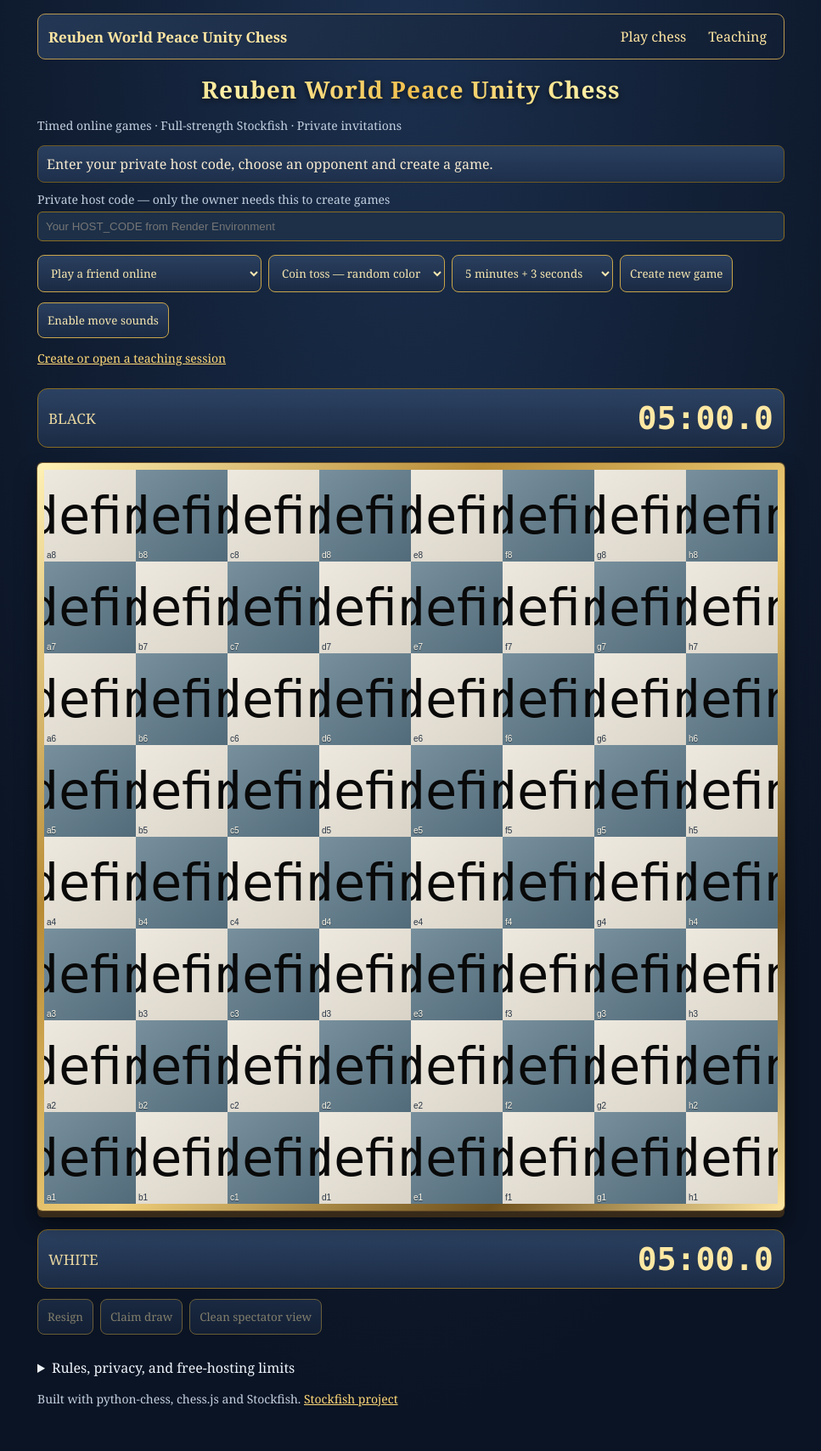
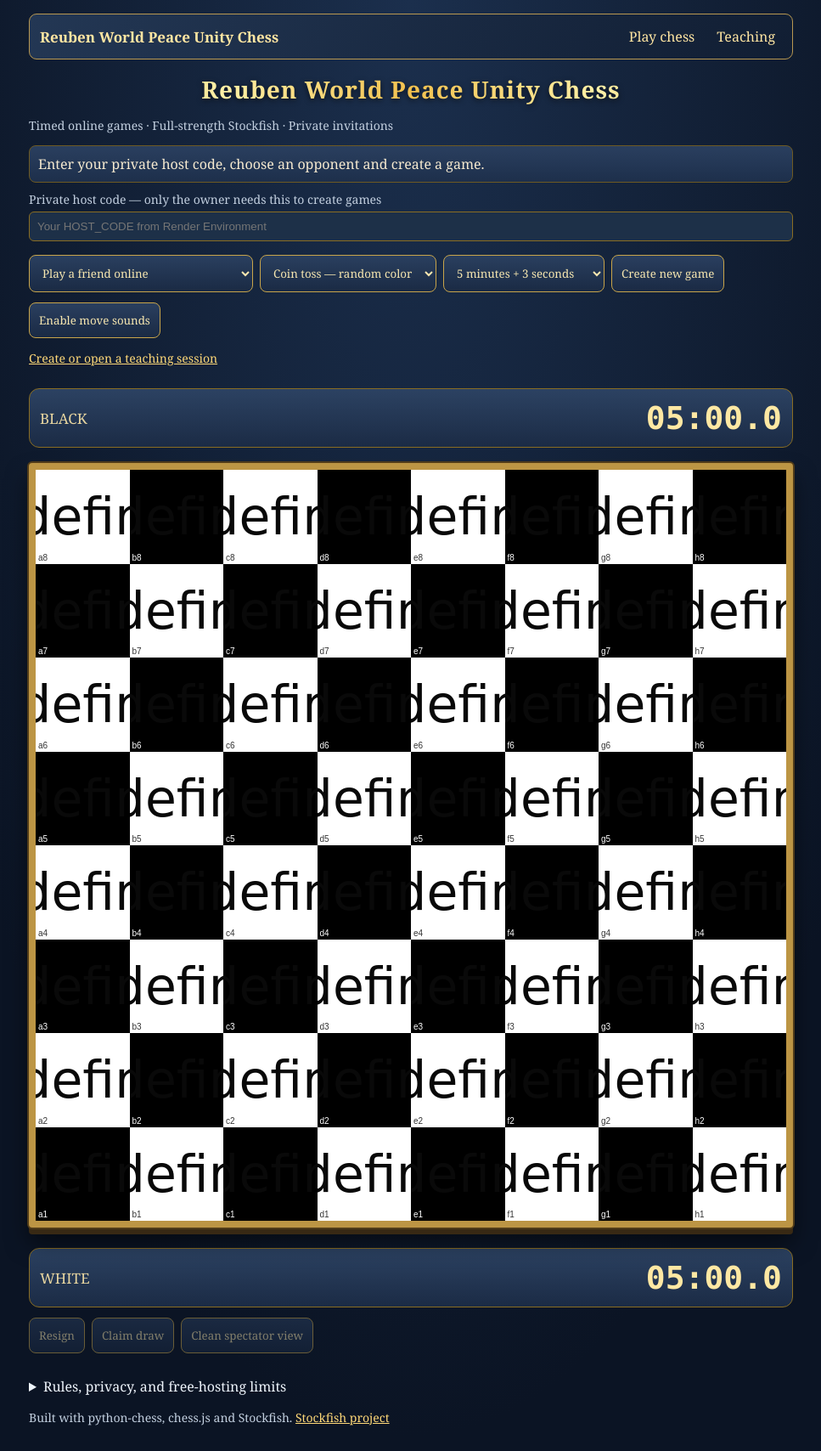
Before and after one commit to python4peace/world-peace-chess-render, a Flask app: page / in a window 1280 px wide. Shown: the whole page at 85% size, without its empty margins (156-1123 px from the left). Before the commit the page ends 1656 px from the top, so only its background shows below. Run offline with Flask 3, Linux system fonts and the light colour scheme; parts of the project's set-up code (start-up, migrations or seed data) failed here and were passed over; some libraries are stand-ins or nearby versions.

Commit message:
Add upright shaded royal pieces and white-black squares

```diff
--- a/static/theme.js
+++ b/static/theme.js
@@ -1,39 +1,236 @@
-/* Reuben World Peace Unity Chess — upright, spaced, high-contrast revision.
-   Load after royal-theme.js. Replaces only the earlier theme.js add-on.
-   Existing SVG artwork and all game controls remain unchanged. */
-(function(){'use strict';
-var css=`
-/* Wider on desktop, still responsive on phones. No tilted or rotated board. */
-main{max-width:880px}
-#board{--piece-h:94%;position:relative;isolation:isolate;transform:none;perspective:none;display:grid;grid-template-columns:repeat(8,minmax(0,1fr));margin-top:18px;margin-bottom:22px;overflow:hidden;border:8px solid transparent;border-radius:6px;background:linear-gradient(#1b2027,#1b2027) padding-box,linear-gradient(135deg,#fff1b5,#b88b35 30%,#efce79 55%,#6e501c 80%,#ffe7a1) border-box;box-shadow:0 0 0 1px #644c27,0 8px 0 #382a19,0 15px 25px #0008}
-#board .sq{position:relative;min-width:0;min-height:0;aspect-ratio:1;overflow:hidden;transform:none;perspective:none;padding:0;border:0;border-radius:0;isolation:isolate}
-/* Neutral squares distinguish both white and black armies. */
-#board .sq.light{background:linear-gradient(140deg,#eee9df,#d9d3c7)}
-#board .sq.dark{background:linear-gradient(140deg,#78909d,#526b7a)}
-#board .sq:hover:not(:disabled){transform:none;box-shadow:inset 0 0 0 3px #e8ba51}
-#board .sq.selected{box-shadow:inset 0 0 0 4px #ffda72!important}
-/* Fit the entire standing SVG within the square, with a narrow footprint.
-   Width and height are bounded; the SVG retains its own aspect ratio. */
-#board .sq svg.pc{position:absolute;left:50%;right:auto;top:auto;bottom:3%;margin:0;width:74%;height:94%;max-width:74%;max-height:94%;z-index:1;overflow:hidden;pointer-events:none;transform:translateX(-50%);transform-origin:50% 100%;filter:drop-shadow(0 2px 1px #0008);transition:none}
-#board .sq:hover svg.pc{transform:translateX(-50%);filter:drop-shadow(0 2px 1px #0008)}
+
+/* Reuben World Peace Unity Chess: appearance only. */
+(function () {
+"use strict";
+let serial = 0;
+
+function artwork(side, type) {
+  const white = side === "w";
+  const id = "uprightRoyal" + (++serial);
+  const body = "url(#" + id + "body)";
+  const gold = "url(#" + id + "gold)";
+  const edge = white ? "#796846" : "#aab5c4";
+  const jewel = white ? "#07885d" : "#38d7e8";
+
+  const defs = `<defs>
+    <linearGradient id="${id}body">
+      <stop stop-color="${white ? "#b9aa8b" : "#020408"}"/>
+      <stop offset=".32" stop-color="${white ? "#ffffff" : "#596779"}"/>
+      <stop offset=".55" stop-color="${white ? "#fffdf4" : "#1c2736"}"/>
+      <stop offset="1" stop-color="${white ? "#bbae92" : "#020408"}"/>
+    </linearGradient>
+    <linearGradient id="${id}gold">
+      <stop stop-color="#78521c"/>
+      <stop offset=".38" stop-color="#fff0b0"/>
+      <stop offset=".62" stop-color="#ddb454"/>
+      <stop offset="1" stop-color="#79521d"/>
+    </linearGradient>
+  </defs>`;
+
+  const pedestal = `
+    <ellipse cx="50" cy="94" rx="29" ry="3" fill="#0005"/>
+    <path d="M27 88h46l5 7H22Z"
+      fill="${gold}" stroke="#71501f" stroke-width="1.3"/>
+    <path d="M30 83h40l3 5H27Z"
+      fill="${body}" stroke="${edge}" stroke-width="1.2"/>
+  `;
+
+  const stem = `
+    <path d="M42 43h16q0 21 10 39H32q10-18 10-39Z"
+      fill="${body}" stroke="${edge}" stroke-width="1.4"/>
+    <path d="M43 49q-1 18-6 29"
+      fill="none" stroke="${white ? "#fff" : "#8e9eaf"}"
+      stroke-opacity=".65" stroke-width="2"/>
+    <ellipse cx="50" cy="46" rx="17" ry="4"
+      fill="${gold}" stroke="#71501f"/>
+  `;
+
+  let top = "";
+
+  if (type === "K") {
+    top = `
+      <path d="M35 41l-3-18 11 7 7-13 7 13 11-7-3 18Z"
+        fill="${body}" stroke="${edge}" stroke-width="1.5"/>
+      <path d="M34 39h32v5H34Z"
+        fill="${gold}" stroke="#71501f"/>
+      <path d="M47 4h6v15h-6Z M41 9h18v5H41Z"
+        fill="${gold}" stroke="#71501f"/>
+      <circle cx="50" cy="33" r="3.5"
+        fill="${jewel}" stroke="#8b6a2a"/>
+    `;
+  } else if (type === "Q") {
+    top = `
+      <path d="M34 41l-7-20 13 10 4-17 6 15 6-15 4 17
+               13-10-7 20Z"
+        fill="${body}" stroke="${edge}" stroke-width="1.5"/>
+      <path d="M33 39h34v5H33Z"
+        fill="${gold}" stroke="#71501f"/>
+      <g fill="${gold}" stroke="#71501f">
+        <circle cx="27" cy="18" r="3"/>
+        <circle cx="44" cy="11" r="3"/>
+        <circle cx="56" cy="11" r="3"/>
+        <circle cx="73" cy="18" r="3"/>
+      </g>
+      <circle cx="50" cy="35" r="3" fill="${jewel}"/>
+    `;
+  } else if (type === "B") {
+    top = `
+      <path d="M50 9q22 20 12 31l-7 5H45l-7-5Q28 29 50 9Z"
+        fill="${body}" stroke="${edge}" stroke-width="1.5"/>
+      <path d="M48 27l10-10"
+        stroke="${gold}" stroke-width="4"/>
+      <circle cx="50" cy="7" r="4"
+        fill="${gold}" stroke="#71501f"/>
+      <circle cx="50" cy="37" r="3" fill="${jewel}"/>
+    `;
+  } else if (type === "N") {
+    top = `
+      <path d="M34 45q-6-10 2-20l9-10-1-9 9 6
+               q22-2 20 29l-4 39H34q0-18 14-32l-9 6-9-4Z"
+        fill="${body}" stroke="${edge}" stroke-width="1.5"
+        stroke-linejoin="round"/>
+      <path d="M57 14q14 15 10 43l-3 22"
+        fill="none" stroke="${gold}" stroke-width="4"/>
+      <path d="M43 26l-8 17" stroke="${gold}" stroke-width="2.5"/>
+      <circle cx="47" cy="25" r="2.5"
+        fill="${white ? "#17202a" : "#f6e2a4"}"/>
+      <path d="M33 46l8 1" stroke="${edge}" stroke-width="1.5"/>
+    `;
+  } else if (type === "R") {
+    top = `
+      <path d="M35 81l4-40h22l4 40Z"
+        fill="${body}" stroke="${edge}" stroke-width="1.5"/>
+      <path d="M33 40V17h8v8h6v-8h7v8h6v-8h8v23Z"
+        fill="${body}" stroke="${edge}" stroke-width="1.5"/>
+      <path d="M32 39h37v5H32Z"
+        fill="${gold}" stroke="#71501f"/>
+      <path d="M45 81V67q5-9 10 0v14Z"
+        fill="${white ? "#776a54" : "#020408"}"
+        stroke="${gold}"/>
+      <path d="M39 54h22M37 65h8m10 0h8"
+        stroke="${edge}" opacity=".5"/>
+    `;
+  } else {
+    top = `
+      <circle cx="50" cy="31" r="13"
+        fill="${body}" stroke="${edge}" stroke-width="1.5"/>
+      <path d="M42 24q3-4 8-4"
+        stroke="${white ? "#fff" : "#a2b1c5"}"
+        stroke-width="2" fill="none" opacity=".8"/>
+      <ellipse cx="50" cy="45" rx="16" ry="4"
+        fill="${gold}" stroke="#71501f"/>
+      <circle cx="50" cy="31" r="3" fill="${jewel}"/>
+    `;
+  }
+
+  return defs + pedestal
+    + (type === "N" || type === "R" ? "" : stem)
+    + top;
+}
+
+const css = `
+main{max-width:900px}
+#board{
+  display:grid;grid-template-columns:repeat(8,minmax(0,1fr));
+  position:relative;isolation:isolate;transform:none;perspective:none;
+  overflow:hidden;margin-top:18px;margin-bottom:24px;
+  border:8px solid #bc9544;border-radius:4px;background:#000;
+  box-shadow:0 0 0 2px #513c19,0 8px 0 #382914,0 17px 27px #0008
+}
+#board .sq{
+  position:relative;min-width:0;min-height:0;aspect-ratio:1;
+  overflow:hidden;padding:0;border:0;border-radius:0;
+  transform:none;isolation:isolate
+}
+#board .sq.light{background:#fff}
+#board .sq.dark{background:#000}
+#board .sq:hover:not(:disabled){
+  transform:none;box-shadow:inset 0 0 0 3px #d7b35d
+}
+#board .sq.selected{
+  box-shadow:inset 0 0 0 4px #ffd46b!important
+}
+#board .sq svg.pc,#board .sq:hover svg.pc{
+  position:absolute;left:50%;right:auto;top:auto;bottom:2%;
+  width:82%;height:95%;max-width:82%;max-height:95%;
+  margin:0;overflow:hidden;z-index:1;pointer-events:none;
+  transform:translateX(-50%);transition:none;
+  filter:drop-shadow(0 1px 1px #0007)
+}
 #board .sq svg.pc *{pointer-events:none}
-/* Recolor the ORIGINAL piece bodies without editing their SVG paths. */
-#board svg.pc[data-key^="w"] [fill="url(#rg-red)"]{fill:#fff8e9;stroke:#695a43}
-#board svg.pc[data-key^="b"] [fill="url(#rg-night)"]{fill:#111820;stroke:#a7b2bd}
-/* Retain gold regalia; give the two armies different gold intensity. */
-#board svg.pc[data-key^="w"] [fill="url(#rg-gold)"]{fill:#edcf85;stroke:#79602f}
-#board svg.pc[data-key^="b"] [fill="url(#rg-gold)"]{fill:#a7843c;stroke:#e0c179}
-#board svg.pc[data-key^="w"] [fill="url(#rg-pearl)"]{fill:#ffffff;stroke:#79602f}
-#board svg.pc[data-key^="b"] [fill="url(#rg-pearl)"]{fill:#202a36;stroke:#d1b475}
-#board svg.pc[data-key^="w"] [stroke="rgba(255,255,255,.25)"],
-#board svg.pc[data-key^="w"] [stroke="rgba(255,255,255,.3)"],
-#board svg.pc[data-key^="w"] [stroke="rgba(255,255,255,.35)"]{stroke:#b4a58c}
-#board .sq .coord{position:absolute;left:3px;bottom:2px;z-index:3;font:10px Arial,sans-serif;color:#273444;opacity:1;pointer-events:none}
-#board .sq.dark .coord{color:#fff9e9;text-shadow:0 1px 1px #263543}
-#board .sq.legal:after{z-index:4;pointer-events:none;background:#36d692;border:1px solid #103e2d;box-shadow:0 0 0 2px #ffffff80}
-#board .sq:focus-visible{outline:3px solid #10e5a3;outline-offset:-4px}
-@media(max-width:520px){#board{border-width:5px}#board .sq .coord{font-size:8px}}
+#board .sq .coord{
+  z-index:3;color:#333;opacity:1;pointer-events:none;
+  font:10px Arial,sans-serif
+}
+#board .sq.dark .coord{color:#fff}
+#board .sq.legal:after{
+  z-index:4;pointer-events:none;background:#24d999;
+  border:1px solid #fff;box-shadow:0 0 0 1px #17533d
+}
+#board .sq:focus-visible{
+  outline:3px solid #25ffc1;outline-offset:-4px
+}
+@media(max-width:520px){
+  #board{border-width:5px}
+  #board .sq .coord{font-size:8px}
+}
 `;
-function apply(){if(!document.getElementById('board'))return;var style=document.getElementById('unity-royal-polish');if(!style){style=document.createElement('style');style.id='unity-royal-polish';document.head.appendChild(style);}style.textContent=css;}
-if(document.readyState==='loading')document.addEventListener('DOMContentLoaded',apply,{once:true});else apply();
+
+function start() {
+  const board = document.getElementById("board");
+  if (!board) return;
+
+  let style = document.getElementById("unity-royal-polish");
+  if (!style) {
+    style = document.createElement("style");
+    style.id = "unity-royal-polish";
+    document.head.appendChild(style);
+  }
+  style.textContent = css;
+
+  let queued = false;
+  const observer = new MutationObserver(function () {
+    if (!queued) {
+      queued = true;
+      requestAnimationFrame(paint);
+    }
+  });
+
+  function watch() {
+    observer.observe(board, {
+      childList:true,
+      subtree:true,
+      attributes:true,
+      attributeFilter:["data-key"]
+    });
+  }
+
+  function paint() {
+    queued = false;
+    observer.disconnect();
+    try {
+      for (const svg of board.querySelectorAll("svg.pc")) {
+        const key = svg.getAttribute("data-key") || "";
+        if (!/^[wb][KQRBNP]$/.test(key)) continue;
+        if (svg.getAttribute("data-standing-key") === key) continue;
+        svg.setAttribute("viewBox", "16 0 68 100");
+        svg.setAttribute("preserveAspectRatio", "xMidYMax meet");
+        svg.innerHTML = artwork(key[0], key[1]);
+        svg.setAttribute("data-standing-key", key);
+      }
+    } catch (error) {
+      console.warn("Royal artwork update:", error);
+    } finally {
+      watch();
+    }
+  }
+
+  paint();
+}
+
+if (document.readyState === "loading") {
+  document.addEventListener("DOMContentLoaded", start, {once:true});
+} else {
+  start();
+}
 })();
--- a/templates/index.html
+++ b/templates/index.html
@@ -15,5 +15,5 @@
 <footer><p>Built with python-chess, chess.js and Stockfish. <a href="https://stockfishchess.org/" target="_blank" rel="noopener noreferrer">Stockfish project</a></p></footer>
 </main><script src="/static/move-sounds.js?v=4"></script><script src="/static/app.js?v=4"></script><script src="/static/royal-theme.js?v=2"></script>
 
-<script src="/static/theme.js?v=unity-upright-2"></script>
+<script src="/static/theme.js?v=royal-standing-5"></script>
 </body></html>
```
